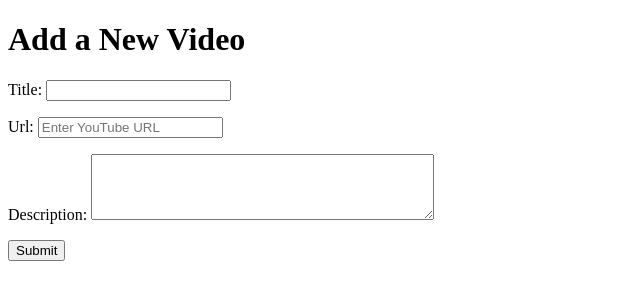
After one commit to mariedelamontagne/Youtube_app, a Django app: page /videos/add_video/ in a window 1280 px wide. The commit adds this page. Shown: the top 300 px of the page, without its empty margins (0-640 px from the left). Run offline with Django 5.2, Linux system fonts and the light colour scheme; parts of the project's set-up code (start-up, migrations or seed data) failed here and were passed over.

Commit message:
login setup but not redirecting, signup ok. Add video not adding, add comment not working.

```diff
--- a/videos/admin.py
+++ b/videos/admin.py
@@ -1,5 +1,9 @@
 from django.contrib import admin
 from .models import YouTubeVideo
+from .models import Video
 
 # Register your models here.
 admin.site.register(YouTubeVideo)
+
+class VideoAdmin(admin.ModelAdmin):
+    list_display = ('title', 'url', 'description', 'created_at')
--- /dev/null
+++ b/videos/forms.py
@@ -0,0 +1,25 @@
+from django.contrib.auth.forms import UserCreationForm
+from django.contrib.auth.models import User
+from django import forms
+from .models import Comment
+
+
+from django import forms
+from .models import Video
+
+class VideoForm(forms.ModelForm):
+    class Meta:
+        model = Video
+        fields = ['title', 'url', 'description']  # Include fields from your Video model
+        widgets = {
+            'url': forms.URLInput(attrs={'placeholder': 'Enter YouTube URL'}),
+            'description': forms.Textarea(attrs={'rows': 4}),
+        }
+
+class CommentForm(forms.ModelForm):
+    class Meta:
+        model = Comment
+        fields = ['author', 'content']
+        widgets = {
+            'content': forms.Textarea(attrs={'rows': 3, 'placeholder': 'Write a comment...'}),
+        }
--- a/videos/models.py
+++ b/videos/models.py
@@ -1,5 +1,6 @@
 from django.db import models
 from django.contrib.auth.models import User
+from django.db import models
 
 class YouTubeVideo(models.Model):
     title = models.CharField(max_length=255)
@@ -11,5 +12,19 @@ class YouTubeVideo(models.Model):
         return self.title
 
 class Comment(models.Model):
-    user = models.ForeignKey(User, on_delete=models.CASCADE, related_name='video_comment')
-    # other fields
+    video = models.ForeignKey('Video', on_delete=models.CASCADE, related_name='comments')
+    author = models.CharField(max_length=100)  # Optional: Use Django's User model for authentication
+    content = models.TextField()
+
+
+    def __str__(self):
+        return f"Comment by {self.author} on {self.video.title}"
+
+class Video(models.Model):
+    title = models.CharField(max_length=200)
+    url = models.URLField(max_length=200)
+    description = models.TextField(blank=True)
+    created_at = models.DateTimeField(auto_now_add=True)
+
+    def __str__(self):
+        return self.title
--- /dev/null
+++ b/videos/templates/add_video.html
@@ -0,0 +1,16 @@
+<!DOCTYPE html>
+<html lang="en">
+<head>
+    <meta charset="UTF-8">
+    <meta name="viewport" content="width=device-width, initial-scale=1.0">
+    <title>Add Video</title>
+</head>
+<body>
+    <h1>Add a New Video</h1>
+    <form method="post">
+        {% csrf_token %}
+        {{ form.as_p }}
+        <button type="submit">Submit</button>
+    </form>
+</body>
+</html>
--- a/videos/urls.py
+++ b/videos/urls.py
@@ -3,12 +3,16 @@ from django.urls import include, path
 from django.views.generic.base import TemplateView
 from . import views
 from .views import SignUpView
+from .views import add_video
+from .views import video_detail
 
 urlpatterns = [
     path('login/', views.login_view, name='login'),
     path('signup/', SignUpView.as_view(), name="signup"),
     path('landingpage/', views.home_view, name='landingpage'),
     path('video_list/', views.video_list, name='video_list'),
+    path('add_video/', add_video, name='add_video'),
+    path('video/<int:pk>/', video_detail, name='video_detail'),
     path('post_comment/<int:video_id>/', views.add_comment, name='add_comment'),
     path('post_video/<int:video_id>/', views.add_video, name='add_video'),
 ]
--- a/videos/views.py
+++ b/videos/views.py
@@ -2,15 +2,29 @@
 
 from django.http import HttpResponse
 from django.shortcuts import render, get_object_or_404, redirect
-from .models import YouTubeVideo, Comment
+from .models import YouTubeVideo
 from django.contrib.auth.decorators import login_required
 from django.views.generic import ListView
 from django.contrib.auth.forms import UserCreationForm
 from django.urls import reverse_lazy
 from django.views.generic import CreateView
+from django.contrib.auth.views import LoginView
+from django.shortcuts import render
+from .models import Video
+from .forms import VideoForm
+from django.db import models
+#from .forms import CommentForm
+
+
+class MyLoginView(LoginView):
+    template_name = 'login.html'  # Your login template
+    redirect_authenticated_user = True  # Redirect logged-in users
 
 def login_view(request):
     return render(request, 'videos/login.html')
+
+def get_success_url(self):
+        return self.get_redirect_url() or '/videos/video_list/'
 
 class SignUpView(CreateView):
     form_class = UserCreationForm
@@ -32,11 +46,45 @@ class VideoListView (ListView):
     template_name = 'videos/video_list.html'
     context_object_name = 'videos'
 
-def add_video(request):
-    pass
+def video_detail(request, pk):
+    video = get_object_or_404(Video, pk=pk)
+    comments = video.comments.all()
+
+    if request.method == 'POST':
+        form = CommentForm(request.POST)
+        if form.is_valid():
+            comment = form.save(commit=False)
+            comment.video = video
+            comment.save()
+            return redirect('video_detail', pk=video.pk)  # Redirect to avoid resubmission
+    else:
+        form = CommentForm()
+
+    return render(request, 'video_detail.html', {'video': video, 'comments': comments, 'form': form})
 
 def add_comment(request):
     pass
 
 def video_detail(request):
     pass
+
+
+def add_video(request):
+    if request.method == 'POST':
+        form = VideoForm(request.POST)
+        if form.is_valid():
+            video = form.save(commit=False)
+            print("Saving video:", video.title, video.url, video.description)  # Debug data
+            video.save()
+            print("Video saved successfully!")
+            return redirect('video_list')
+        else:
+            print("Form is invalid:", form.errors)  # Debug errors
+    else:
+        form = VideoForm()
+
+    return render(request, 'add_video.html', {'form': form})
+
+#def video_list(request):
+#    videos = Video.objects.all()
+#    return render(request, 'video_list.html', {'videos': videos})
```
Also changed, not shown: videos/templates/videos/register.html (deleted, +0 -32 lines), videos/templates/videos/signup.html (+7 -3 lines), videos/templates/videos/video_detail.html (added, +32 -0 lines), videos/templates/videos/video_list.html (+11 -2 lines), videos/migrations/0005_video.py (added), videos/migrations/0006_remove_comment_user_comment_author_comment_content_and_more.py (added).
